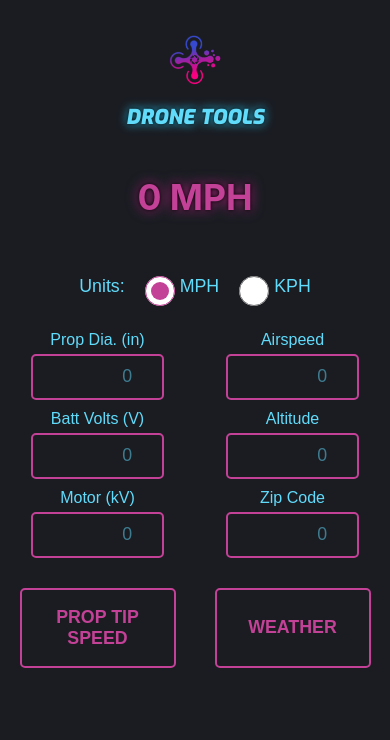
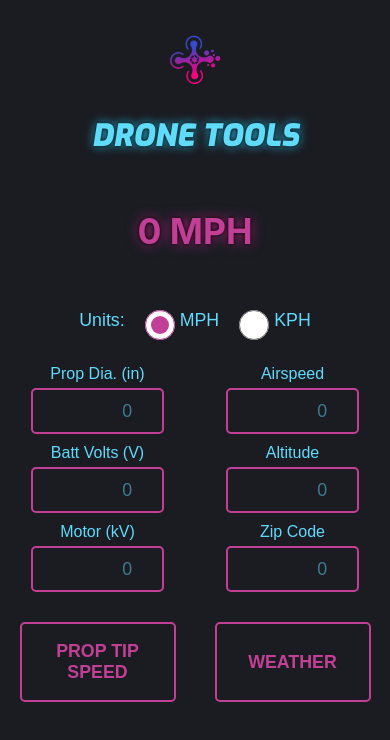
Before and after one commit to rboyle-software/drone-tools, a React (Create React App) app: page / in a window 390 px wide. Shown: the top 740 px of the page. Built offline with nearby package versions, Linux system fonts and the light colour scheme; a web font is replaced by a local one.

Commit message:
Link to rep, no text select

```diff
--- a/src/App.tsx
+++ b/src/App.tsx
@@ -1,13 +1,12 @@
 import React, { useState, useCallback } from 'react';
 import DisplayResult from './DisplayResult';
+import Header from './components/Header';
 import Modal from './components/Modal';
 import InputForm from './InputForm';
-import logo from './logo.png';
 import './styles/App.scss';
 
 
 export default function App() {
-
 
   const [inputs, setInputs] = useState({
     airspeed: 0,
@@ -222,21 +221,16 @@ export default function App() {
   return (
     <div className="App">
 
-      <header
-        className={`App-header ${modalState.modalDisplay
-          ? 'modal-blur'
-          : 'no-blur'}`}
-      >
-        <img src={logo} className="App-logo" alt="spinning-logo" />
-        <p>DRONE TOOLS</p>
-      </header>
-
       {modalState.modalDisplay &&
       <Modal
-        dismissModal={handleDismiss}
-        message={modalState.modalMessage}
-        blur={modalState.modalDisplay}
+      dismissModal={handleDismiss}
+      message={modalState.modalMessage}
+      blur={modalState.modalDisplay}
       />}
+
+      <Header
+        modalDisplay={modalState.modalDisplay}
+      />
 
       <DisplayResult
         mach1Mi={conditions.localMach1Mi}
--- /dev/null
+++ b/src/components/Header.tsx
@@ -0,0 +1,20 @@
+import '../styles/Header.scss';
+import logo from '../logo.png';
+
+
+export default function Header(props: any) {
+
+  return (
+    <header
+    className={`App-header ${props.modalDisplay
+      ? 'modal-blur'
+      : 'no-blur'}`}
+    >
+      <a href="https://github.com/rboyle-software/drone-tools" target="_blank" rel="noreferrer" title="Visit the GitHub repo!">
+        <img src={logo} className="App-logo" alt="spinning-logo" />
+        <p>DRONE TOOLS</p>
+      </a>
+    </header>
+  )
+
+}
--- a/src/components/Modal.tsx
+++ b/src/components/Modal.tsx
@@ -2,7 +2,6 @@ import '../styles/Modal.scss'
 
 
 export default function Modal(props: any) {
-
 
   return (
     <div className='overlay'>
--- a/src/styles/App.scss
+++ b/src/styles/App.scss
@@ -1,32 +1,14 @@
 $main-gray: rgb(26, 28, 34);
-$main-blue: rgb(97, 219, 250);
-$main-magenta: rgb(195, 65, 150);
+$main-blue: rgb(97, 218, 251);
+$main-magenta: rgb(194, 63, 150);
 
-@keyframes App-logo-spin {
-  from {
-    transform: rotate(0deg);
-  }
-  to {
-    transform: rotate(360deg);
-  }
-
-}
-
-@media (prefers-reduced-motion: no-preference) {
-  .App-logo {
-    animation: App-logo-spin infinite 4s linear;
-  }
-
+* {
+  user-select: none;
+  -moz-user-select: none;
+  -webkit-user-select: none;
 }
 
 @media screen and (max-width: 540px) {
-  .App-logo {
-    height: 20vmin;
-  }
-
-  .App-header > p {
-    font-size: 1.15em;
-  }
 
   .submit {
     height: 80px;
@@ -60,13 +42,6 @@ $main-magenta: rgb(195, 65, 150);
 
 }
 
-header > p {
-  font-size: 1.5em;
-  font-family: 'Exo', sans-serif;
-  color: $main-blue;
-  filter: drop-shadow(0px 0px 2px rgb(0, 0, 0)) drop-shadow(0px 0px 4px rgb(40, 160, 195));
-}
-
 .App {
   min-height: 100vh;
   min-width: 340px;
--- a/src/styles/DisplayResults.scss
+++ b/src/styles/DisplayResults.scss
@@ -1,6 +1,6 @@
 $main-gray: rgb(26, 28, 34);
 $main-blue: rgb(97, 219, 250);
-$main-magenta: rgb(195, 65, 150);
+$main-magenta: rgb(194, 63, 150);
 
 .outputs {
   display: flex;
--- /dev/null
+++ b/src/styles/Header.scss
@@ -0,0 +1,43 @@
+$main-gray: rgb(26, 28, 34);
+$main-blue: rgb(97, 219, 250);
+$main-magenta: rgb(194, 63, 150);
+
+@keyframes App-logo-spin {
+  from {
+    transform: rotate(0deg);
+  }
+  to {
+    transform: rotate(360deg);
+  }
+
+}
+
+@media (prefers-reduced-motion: no-preference) {
+  .App-logo {
+    animation: App-logo-spin infinite 4s linear;
+  }
+
+}
+
+@media screen and (max-width: 540px) {
+  .App-logo {
+    height: 20vmin;
+  }
+
+  .App-header > a {
+    font-size: 1.15em;
+  }
+
+}
+
+header > a {
+  text-decoration: none;
+
+  & p {
+    font-size: 1.5em;
+    font-family: 'Exo', sans-serif;
+    color: $main-blue;
+    filter: drop-shadow(0px 0px 2px rgb(0, 0, 0)) drop-shadow(0px 0px 4px rgb(40, 160, 195));
+  }
+
+}
--- a/src/styles/InputForm.scss
+++ b/src/styles/InputForm.scss
@@ -1,6 +1,6 @@
 $main-gray: rgb(26, 28, 34);
 $main-blue: rgb(97, 219, 250);
-$main-magenta: rgb(195, 65, 150);
+$main-magenta: rgb(194, 63, 150);
 
 /* Chrome, Safari, Edge, Opera */
 input::-webkit-outer-spin-button,
--- a/src/styles/Modal.scss
+++ b/src/styles/Modal.scss
@@ -1,6 +1,6 @@
 $main-gray: rgb(26, 28, 34);
 $main-blue: rgb(97, 219, 250);
-$main-magenta: rgb(195, 65, 150);
+$main-magenta: rgb(194, 63, 150);
 
 .modal {
   position: fixed;
```
Also changed, not shown: 1 other file (tests, documents, lock files or other folders).
